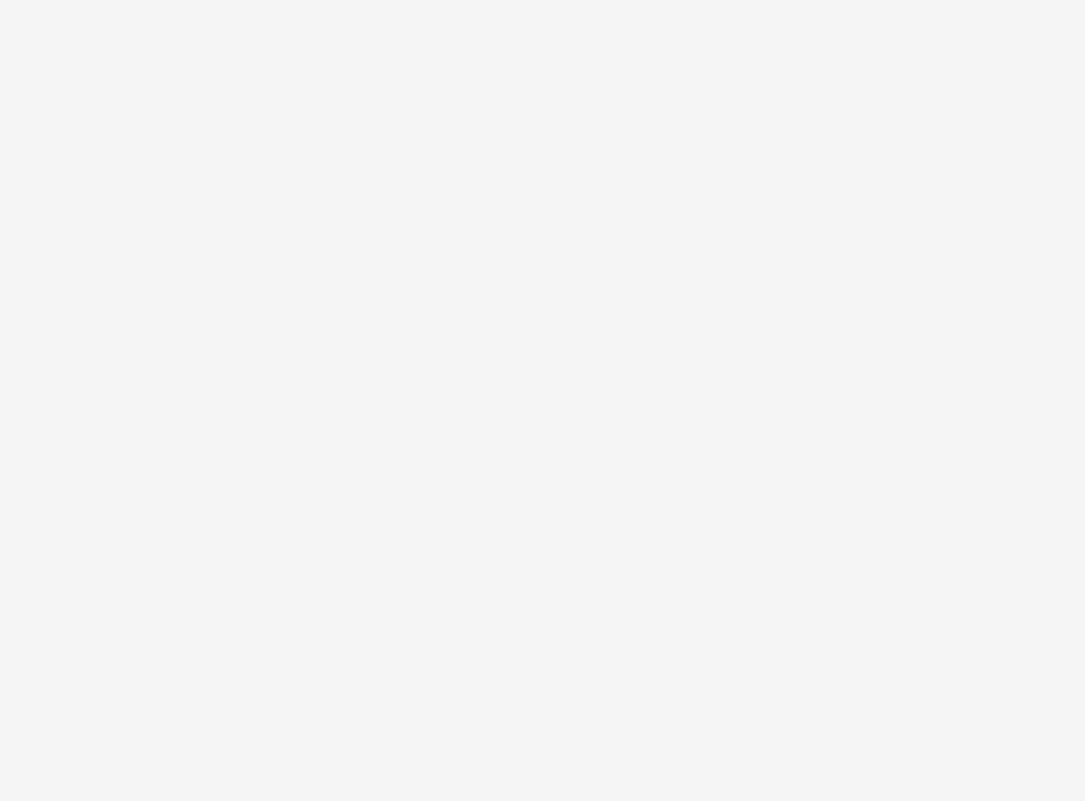
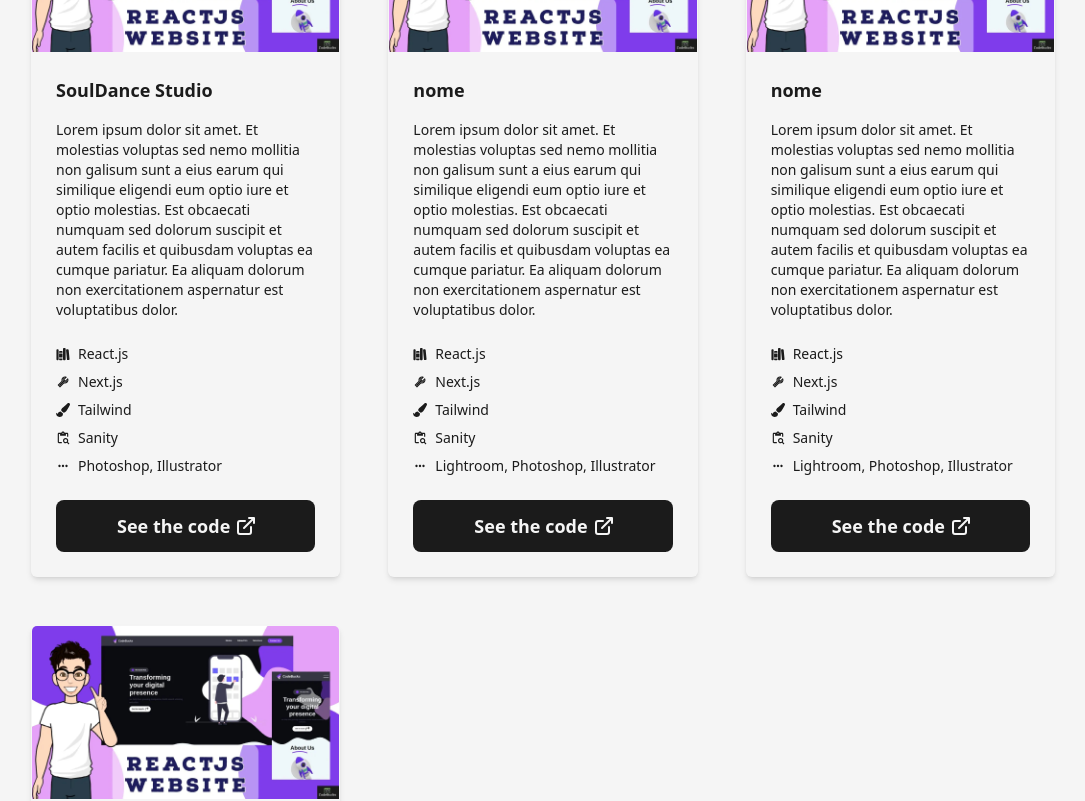
Before and after one commit to andregn26/my-portfolio, a Next.js app: page /projects in a window 1280 px wide. Shown: the part 560-1361 px from the top of the page, without its empty margins (97-1182 px from the left). Before the commit the page ends 800 px from the top, so only its background shows below. Built offline with nearby package versions, Linux system fonts and the light colour scheme.

Commit message:
projects wip

```diff
--- a/app/about/page.jsx
+++ b/app/about/page.jsx
@@ -47,14 +47,6 @@ const About = () => {
 						<div>
 							<p className="font-medium mt-2  relative">
 								Scroll down and get to know a little more about me!
-								<motion.span
-									initial={{ y: 50, opacity: 0 }}
-									animate={{ y: 0, opacity: 1 }}
-									transition={{ delay: 1, duration: 1.5, ease: easeOut }}
-									className={`h-[1px] left-0 -bottom-0.5 inline-block absolute bg-primary dark:bg-primaryDark group-hover:w-full w-full
-								}`}>
-									&nbsp;
-								</motion.span>
 							</p>
 						</div>
 					</div>
--- a/app/page.jsx
+++ b/app/page.jsx
@@ -43,9 +43,9 @@ export default function Home() {
 						className="!text-6xl !text-left xl:!text-5xl lg:!text-center lg:!text-6xl md:!text-5xl sm:!text-3xl !leading-[1.1]"
 					/>
 					<p className="my-4 text-base font-medium md:text-sm sm:text-xs lg:text-center">
-						As a skilled front-end developer, I am dedicated to turning ideas into
-						innovative web applications. Explore my latest projects and articles,
-						showcasing my expertise in React.js and web development.
+						As a front-end developer, I am committed to turn ideas into beautiful and
+						user-friendly web applications. Get to know a little more about me and feel
+						free to explore my latest projects, showcasing my expertise in React.js.
 					</p>
 					<div className="flex items-center self-start mt-2 lg:self-center">
 						<Link
--- a/app/projects/page.jsx
+++ b/app/projects/page.jsx
@@ -1,15 +1,173 @@
 import AnimatedText from "@/components/AnimatedText";
 import React from "react";
+import { IoLibrary } from "react-icons/io5";
+import { AiTwotoneTool } from "react-icons/ai";
+import { FaPaintBrush } from "react-icons/fa";
+import { MdContentPasteSearch } from "react-icons/md";
+import { MdMoreHoriz } from "react-icons/md";
+import { LinkArrow } from "@/components/Icons";
 
-const Projects = () => {
+const projects = [
+	{
+		name: "SoulDance Studio",
+		description:
+			"Lorem ipsum dolor sit amet. Et molestias voluptas sed nemo mollitia non galisum sunt a eius earum qui similique eligendi eum optio iure et optio molestias. Est obcaecati numquam sed dolorum suscipit et autem facilis et quibusdam voluptas ea cumque pariatur. Ea aliquam dolorum non exercitationem aspernatur est voluptatibus dolor.",
+		image: "/images/projects/agency-website-cover-image.jpg",
+		stack: {
+			library: "React.js",
+			framework: "Next.js",
+			styling: "Tailwind",
+			cms: "Sanity",
+			database: null,
+			backend: null,
+			others: ["Photoshop", "Illustrator"],
+		},
+		githubLink: "",
+	},
+	{
+		name: "nome",
+		description:
+			"Lorem ipsum dolor sit amet. Et molestias voluptas sed nemo mollitia non galisum sunt a eius earum qui similique eligendi eum optio iure et optio molestias. Est obcaecati numquam sed dolorum suscipit et autem facilis et quibusdam voluptas ea cumque pariatur. Ea aliquam dolorum non exercitationem aspernatur est voluptatibus dolor.",
+		image: "/images/projects/agency-website-cover-image.jpg",
+		stack: {
+			library: "React.js",
+			framework: "Next.js",
+			styling: "Tailwind",
+			cms: "Sanity",
+			database: null,
+			backend: null,
+			others: ["Lightroom", "Photoshop", "Illustrator"],
+		},
+		githubLink: "",
+	},
+	{
+		name: "nome",
+		description:
+			"Lorem ipsum dolor sit amet. Et molestias voluptas sed nemo mollitia non galisum sunt a eius earum qui similique eligendi eum optio iure et optio molestias. Est obcaecati numquam sed dolorum suscipit et autem facilis et quibusdam voluptas ea cumque pariatur. Ea aliquam dolorum non exercitationem aspernatur est voluptatibus dolor.",
+		image: "/images/projects/agency-website-cover-image.jpg",
+		stack: {
+			library: "React.js",
+			framework: "Next.js",
+			styling: "Tailwind",
+			cms: "Sanity",
+			database: null,
+			backend: null,
+			others: ["Lightroom", "Photoshop", "Illustrator"],
+		},
+		githubLink: "",
+	},
+	{
+		name: "nome",
+		description:
+			"Lorem ipsum dolor sit amet. Et molestias voluptas sed nemo mollitia non galisum sunt a eius earum qui similique eligendi eum optio iure et optio molestias. Est obcaecati numquam sed dolorum suscipit et autem facilis et quibusdam voluptas ea cumque pariatur. Ea aliquam dolorum non exercitationem aspernatur est voluptatibus dolor.",
+		image: "/images/projects/agency-website-cover-image.jpg",
+		stack: {
+			library: "React.js",
+			framework: "Next.js",
+			styling: "Tailwind",
+			cms: "Sanity",
+			database: null,
+			backend: null,
+			others: ["Lightroom", "Photoshop", "Illustrator"],
+		},
+		githubLink: "",
+	},
+];
+
+const ProjectsPage = () => {
 	return (
 		<>
 			<div className="w-full mb-16 flex flex-col items-center justify-center">
-				<AnimatedText text="Imagination Trumps Knowledge!" />
-				<div className="grid grid-cols-12 gap-24"></div>
+				<AnimatedText
+					className="!mt-16  mb-16 lg:!text-6xl sm:!text-5xl xs:!text-4xl sm:mb-8"
+					text="Bringing Ideas to Life!"
+				/>
+				<div className="grid grid-cols-12 gap-12 md:gap-0 w-full">
+					{projects.map((project, id) => {
+						const projectStack = project.stack;
+						return (
+							<div
+								key={id}
+								className="col-span-4 md:col-span-12 w-full rounded-md shadow-md overflow-hidden border border-solid border-transparent dark:border-light ">
+								<img className="w-full" src={project.image} alt="" />
+								<div className="p-6">
+									<h3 className="font-bold text-lg mb-4">{project.name}</h3>
+									<p className="text-sm w-full">{project.description}</p>
+									<div className=" text-sm mt-6 flex flex-col gap-2">
+										{projectStack?.library && (
+											<p className=" flex items-center">
+												<span className=" mr-2">
+													<IoLibrary />
+												</span>
+												{projectStack.library}
+											</p>
+										)}
+										{projectStack?.framework && (
+											<p className=" flex items-center">
+												<span className=" mr-2">
+													<AiTwotoneTool />
+												</span>
+												{projectStack.framework}
+											</p>
+										)}
+										{projectStack?.styling && (
+											<p className=" flex items-center">
+												<span className=" mr-2">
+													<FaPaintBrush />
+												</span>
+												{projectStack.styling}
+											</p>
+										)}
+										{projectStack?.cms && (
+											<p className=" flex items-center">
+												<span className=" mr-2">
+													<MdContentPasteSearch />
+												</span>{" "}
+												{projectStack.cms}
+											</p>
+										)}
+										{projectStack?.backend && (
+											<p className=" flex items-center">
+												<span className=" mr-2">icon</span>{" "}
+												{projectStack.backend}
+											</p>
+										)}
+										{projectStack?.others && (
+											<p className=" flex items-center">
+												<span className=" mr-2">
+													<MdMoreHoriz aria-label="other technology" />
+												</span>
+												{projectStack.others.slice(0, -1).map((other) => (
+													<span>{other},&nbsp;</span>
+												))}
+												{projectStack.others.slice(-1).map((other) => (
+													<span>{other}</span>
+												))}
+											</p>
+										)}
+									</div>
+									<a
+										href={project.githubLink}
+										target="_blank"
+										className="flex items-center justify-center mt-6
+							bg-dark hover:bg-light dark:bg-light dark:hover:bg-dark
+							text-light hover:text-dark dark:text-black dark:hover:text-light text-lg font-semibold
+							p-2.5 px-6 rounded-lg
+							border-2 border-solid border-transparent hover:border-dark dark:hover:border-light
+							md:p-2 md:px-4 md:text-base">
+										See the code{" "}
+										<div className="w-6 h-auto">
+											<LinkArrow className={"ml-1"} />
+										</div>
+									</a>
+								</div>
+							</div>
+						);
+					})}
+				</div>
 			</div>
 		</>
 	);
 };
 
-export default Projects;
+export default ProjectsPage;
--- a/components/Education.jsx
+++ b/components/Education.jsx
@@ -66,14 +66,6 @@ const Education = () => {
 						info="Relevant courses included Data Structures and Algorithms, Computer Systems Engineering, and Artificial
                     Intelligence."
 					/>
-					<Details
-						type="Bachelor Of Science In Computer Science"
-						time="2016-2020"
-						place="Massachusetts Institute Of Technology (MIT)"
-						schoolLink="www.ironhack.pt"
-						info="Relevant courses included Data Structures and Algorithms, Computer Systems Engineering, and Artificial
-                    Intelligence."
-					/>
 				</ul>
 			</div>
 		</div>
--- a/components/Experience.jsx
+++ b/components/Experience.jsx
@@ -4,7 +4,7 @@ import { motion, useScroll } from "framer-motion";
 import { useRef } from "react";
 import LiIcon from "./LiIcon";
 
-const Details = ({ position, company, companyLink, time, address, work }) => {
+const Details = ({ position, company, companyLink, time, address, work, emoji }) => {
 	const ref = useRef(null);
 	return (
 		<li
@@ -16,6 +16,7 @@ const Details = ({ position, company, companyLink, time, address, work }) => {
 				whileInView={{ y: 0 }}
 				transition={{ duration: 0.5, type: "spring" }}>
 				<h3 className="capitalize font-bold text-2xl sm:text-xl xs:text-lg">
+					<span className="inline">{emoji} &nbsp;</span>
 					{position}&nbsp;
 					<a
 						href={companyLink}
@@ -54,6 +55,16 @@ const Experience = () => {
 				/>
 				<ul className="w-full flex flex-col items-start justify-between ml-4 xs:ml-2 ">
 					<Details
+						emoji="&#128187;"
+						position="Web Developer"
+						company="Inovflow"
+						time="2023-Present"
+						address="Carnaxide, Lisbon"
+						work="Worked on a team responsible for developing, mantain and deploy websites for clients."
+						companyLink="https://www.inovflow.pt/"
+					/>
+					<Details
+						emoji="&#127919;"
 						position="Software Engineer"
 						company="Google"
 						time="2022-Present"
@@ -64,26 +75,7 @@ const Experience = () => {
 						companyLink="https://www.manpowergroup.pt"
 					/>
 					<Details
-						position="Software Engineer"
-						company="Google"
-						time="2022-Present"
-						address="Mountain View, CA"
-						work="Worked on a team responsible for developing new features for Google's
-                   search engine, including improving the accuracy and relevance of search results and
-                   developing new tools for data analysis and visualization."
-						companyLink="https://www.manpowergroup.pt"
-					/>
-					<Details
-						position="Software Engineer"
-						company="Google"
-						time="2022-Present"
-						address="Mountain View, CA"
-						work="Worked on a team responsible for developing new features for Google's
-                   search engine, including improving the accuracy and relevance of search results and
-                   developing new tools for data analysis and visualization."
-						companyLink="https://www.manpowergroup.pt"
-					/>
-					<Details
+						emoji="&#127829;"
 						position="Software Engineer"
 						company="Google"
 						time="2022-Present"
```
